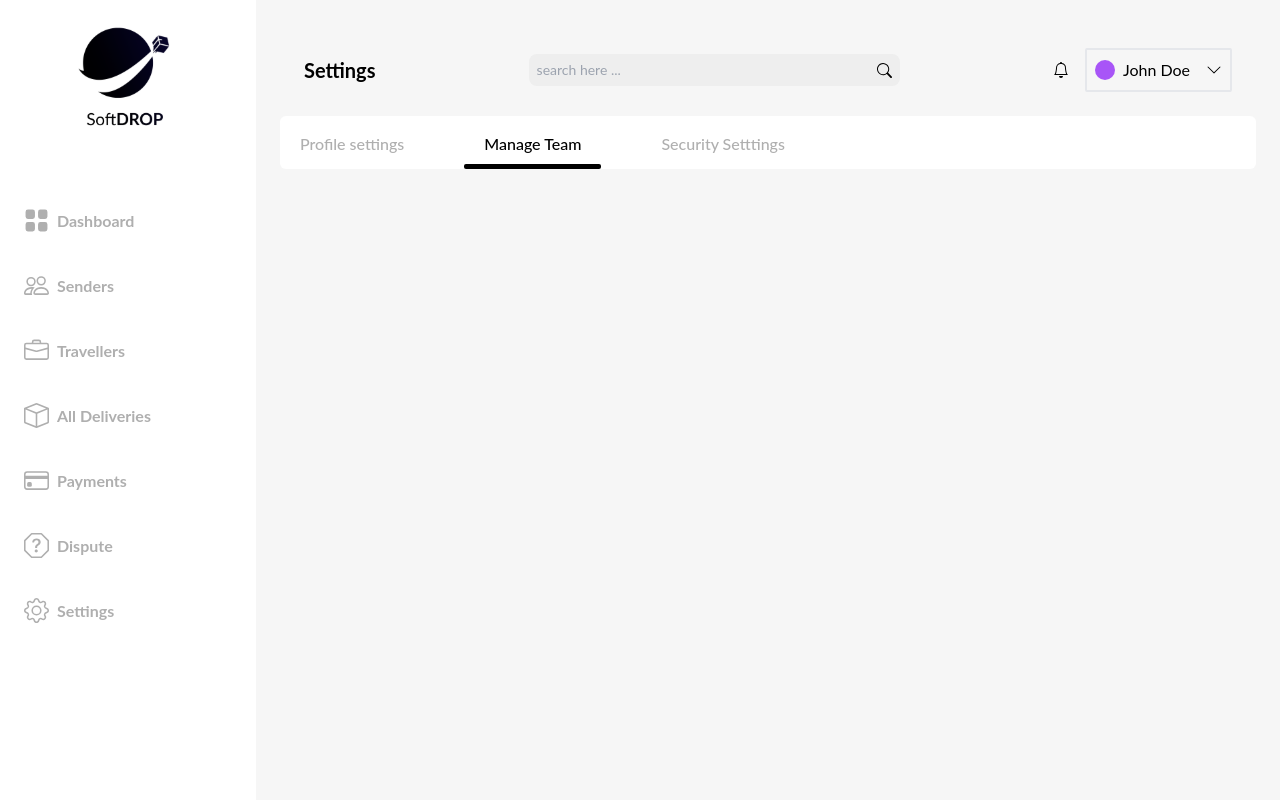
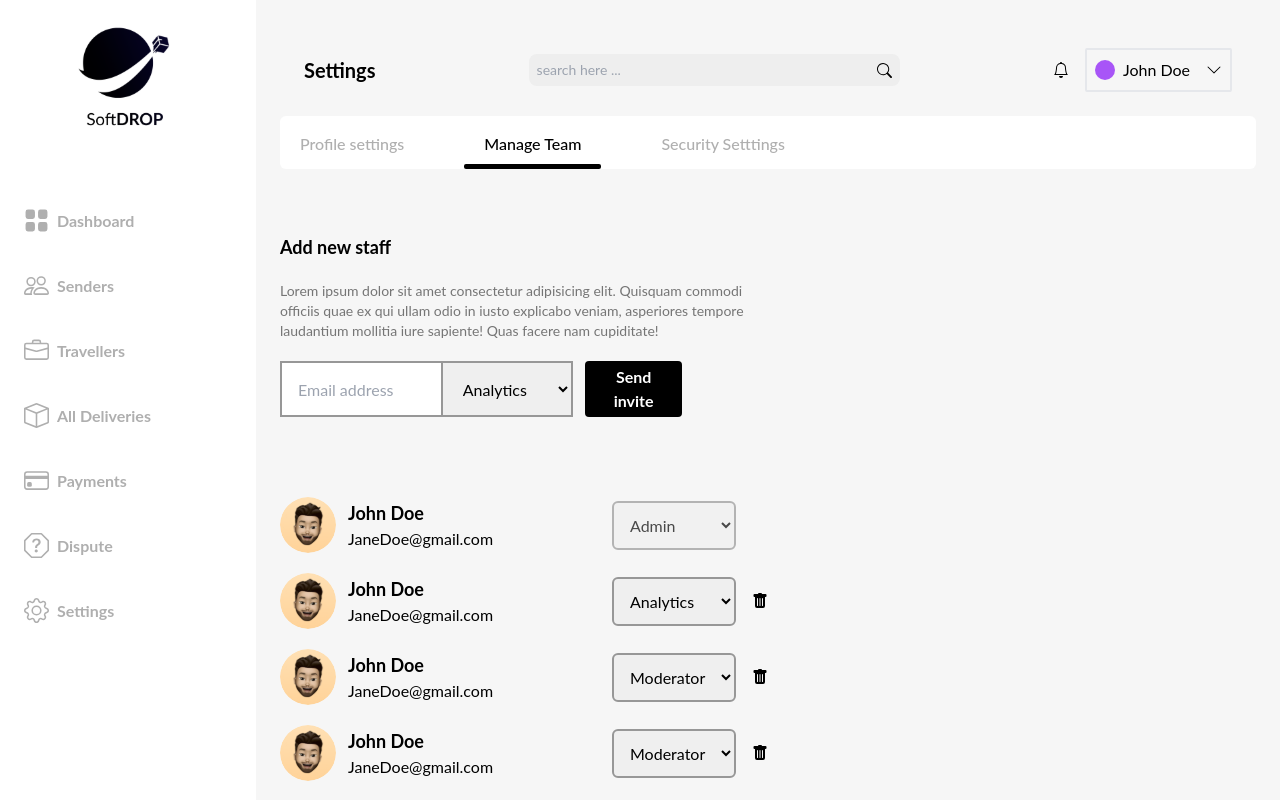
Before and after one commit to Craigmindset/webadmin-softdrop, a React (Create React App) app: page /admin/settings/manage-team in a window 1280 px wide. Built offline with nearby package versions, Linux system fonts and the light colour scheme.

Commit message:
finished settings page ui

```diff
--- a/src/components/DashNav.js
+++ b/src/components/DashNav.js
@@ -48,7 +48,7 @@ export default function DashNav(){
                         Dispute
                     </Link>
                 </NavLink>
-                <NavLink active={location.pathname === "/admin/settings"}>
+                <NavLink active={location.pathname === "/admin/settings/profile-settings"}>
                     <BsGear size={navIconSize} />
                     <Link to={"/admin/settings/profile-settings"} className="px-2">
                         Settings
--- /dev/null
+++ b/src/components/ManageTeamCard.js
@@ -0,0 +1,33 @@
+import React, { useState } from 'react'
+import Avatar from "../assets/svg/Avatar.svg"
+import { BsTrashFill } from 'react-icons/bs'
+
+export default function ManageTeamCard({email, name, role}) {
+    const [userRole, setUserRole] =  useState(role)
+
+    const handleOnChange = (e) => {
+        setUserRole(e.target.value)
+    }
+
+    return (
+        <div className='flex justify-between items-center'>
+            <div className='flex gap-3 items-center'>
+                <img src={Avatar} alt="Profile" className='h-14'/>
+                <div>
+                    <h1 className='font-bold text-lg'>{name}</h1>
+                    <p>{email}</p>
+                </div>
+            </div>
+            <div className='flex gap-4 items-center'>
+                <select disabled={role==="admin"} name="userRole" id="userRole" value={userRole} onChange={handleOnChange} className='border-2 border-[#979797] text-black p-3 rounded-md focus:outline-none'>
+                    <option value="analytics">Analytics</option>
+                    <option value="admin">Admin</option>
+                    <option value="moderator">Moderator</option>
+                </select>
+                {
+                    role !== "admin" ? <BsTrashFill/> : <div className='w-4'></div>
+                }
+            </div>
+        </div>
+    )
+}
--- a/src/components/ManageTeams.js
+++ b/src/components/ManageTeams.js
@@ -1,9 +1,66 @@
-import React from 'react'
+import { useState } from 'react'
+import ManageTeamCard from './ManageTeamCard';
+import RequestCard from './RequestCard';
+
 
 export default function ManageTeams() {
+  const [formData, setFormData] = useState({
+    email:"",
+    userRole : "analytics",
+  });
+
+  const handleOnChange = (e) => {
+    const { name, value } = e.target;
+    setFormData((prevFormData) => ({ ...prevFormData, [name]: value }));
+  }
+
+  const handleOnSubmit = async (e) => {
+      e.preventDefault()
+      console.log(formData)
+
+  }
+
   return (
-    <div>
-
-    </div>
+    <section className='w-1/2'>
+      <h1 className='font-bold text-lg'>Add new staff</h1>
+      <p className='text-sm text-[#757575] my-5'>Lorem ipsum dolor sit amet consectetur adipisicing elit. Quisquam commodi officiis quae ex qui ullam odio in iusto explicabo veniam, asperiores tempore laudantium mollitia iure sapiente! Quas facere nam cupiditate!</p>
+      <form className='flex gap-3 mb-20' onSubmit={handleOnSubmit} >
+        <div className='flex items-center text-[#979797] w-3/5'>
+            <input
+                className='border-2 border-[#979797] h-14 pl-4 focus:outline-none w-[80%]'
+                type='email'
+                name="email"
+                id="email"
+                value={formData.email}
+                onChange={handleOnChange}
+                placeholder="Email address"
+                required
+            />
+            <select name="userRole" id="userRole" value={formData.userRole} onChange={handleOnChange} className='border-2 border-l-0 border-[#979797] h-14 text-black px-4 focus:outline-none'>
+              <option value="analytics">Analytics</option>
+              <option value="moderator">Moderator</option>
+            </select>
+        </div>
+        <button
+            className="bg-black px-4 rounded font-bold text-white w-[20%]"
+            type="submit"
+        >
+          Send invite
+        </button>
+      </form>
+      <div className='flex flex-col gap-5'>
+        <ManageTeamCard email="JaneDoe@gmail.com" name="John Doe" role="admin"/>
+        <ManageTeamCard email="JaneDoe@gmail.com" name="John Doe" role="analytics"/>
+        <ManageTeamCard email="JaneDoe@gmail.com" name="John Doe" role="moderator"/>
+        <ManageTeamCard email="JaneDoe@gmail.com" name="John Doe" role="moderator"/>
+      </div>
+      <hr className='w-full h-1 bg-[#979797] my-20'/>
+      <h1 className='font-bold text-lg'>Pending request</h1>
+      <p className='text-sm text-[#757575] my-5'>Lorem ipsum dolor sit amet consectetur adipisicing elit. Quisquam commodi officiis quae ex qui ullam odio in iusto explicabo veniam, asperiores tempore laudantium mollitia iure sapiente! Quas facere nam cupiditate!</p>
+      <div className='flex flex-col gap-5'>
+        <RequestCard email="JaneDoe@gmail.com" name="John Doe" role="admin"/>
+        <RequestCard email="JaneDoe@gmail.com" name="John Doe" role="analytics"/>
+      </div>
+    </section>
   )
 }
--- /dev/null
+++ b/src/components/RequestCard.js
@@ -0,0 +1,20 @@
+import Avatar from "../assets/svg/Avatar.svg"
+import { BsTrashFill } from 'react-icons/bs'
+
+export default function RequestCard({email, name, status}) {
+    return (
+        <div className='flex justify-between items-center'>
+            <div className='flex gap-3 items-center'>
+                <img src={Avatar} alt="Profile" className='h-14'/>
+                <div>
+                    <h1 className='font-bold text-lg'>{name}</h1>
+                    <p>{email}</p>
+                </div>
+            </div>
+            <div className='flex gap-4 items-center'>
+                <p className="bg-black p-4 rounded-sm font-bold text-white">Pending approval</p>
+                <BsTrashFill/>
+            </div>
+        </div>
+    )
+}
```
